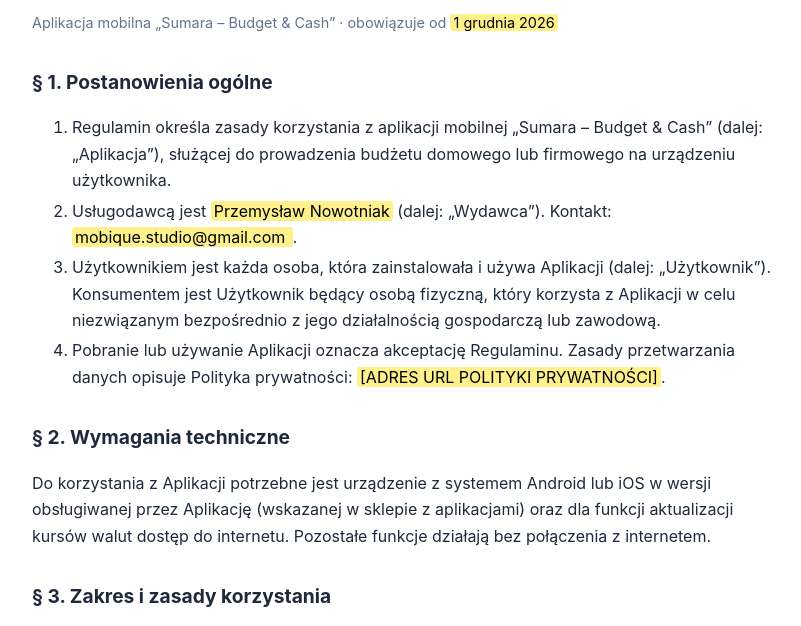
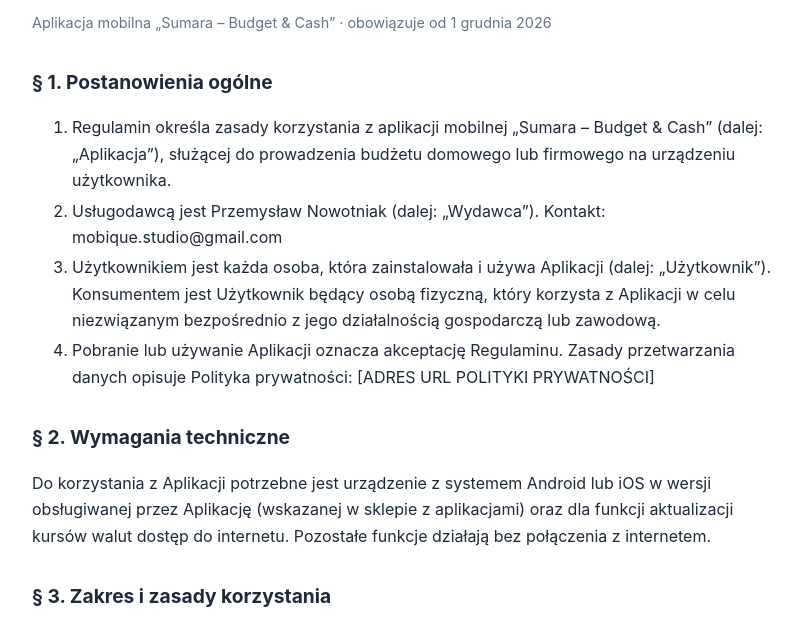
Before and after one commit to przemo98156/Sumara-Budget-Cash-Flow, a plain HTML site: page regulamin.html in a window 1280 px wide. Shown: the part 106-732 px from the top of the page, without its empty margins (228-1029 px from the left). Drawn offline with Linux system fonts and the light colour scheme.

Commit message:
Update regulamin.html

```diff
--- a/regulamin.html
+++ b/regulamin.html
@@ -11,14 +11,14 @@ ul{padding-left:1.2rem}li{margin:.25rem 0}
 </style></head><body>
 
 <h1>Regulamin korzystania z aplikacji</h1>
-<p class="meta">Aplikacja mobilna „Sumara – Budget & Cash” · obowiązuje od <mark> 1 grudnia 2026</mark></p>
+<p class="meta">Aplikacja mobilna „Sumara – Budget & Cash” · obowiązuje od  1 grudnia 2026</mark></p>
 
 <h2>§ 1. Postanowienia ogólne</h2>
 <ol>
 <li>Regulamin określa zasady korzystania z aplikacji mobilnej „Sumara – Budget & Cash” (dalej: „Aplikacja”), służącej do prowadzenia budżetu domowego lub firmowego na urządzeniu użytkownika.</li>
-<li>Usługodawcą jest <mark>Przemysław Nowotniak</mark> (dalej: „Wydawca”). Kontakt: <mark> mobique.studio@gmail.com </mark>.</li>
+<li>Usługodawcą jest Przemysław Nowotniak</mark> (dalej: „Wydawca”). Kontakt:  mobique.studio@gmail.com </li>
 <li>Użytkownikiem jest każda osoba, która zainstalowała i używa Aplikacji (dalej: „Użytkownik”). Konsumentem jest Użytkownik będący osobą fizyczną, który korzysta z Aplikacji w celu niezwiązanym bezpośrednio z jego działalnością gospodarczą lub zawodową.</li>
-<li>Pobranie lub używanie Aplikacji oznacza akceptację Regulaminu. Zasady przetwarzania danych opisuje Polityka prywatności: <mark>[ADRES URL POLITYKI PRYWATNOŚCI]</mark>.</li>
+<li>Pobranie lub używanie Aplikacji oznacza akceptację Regulaminu. Zasady przetwarzania danych opisuje Polityka prywatności: [ADRES URL POLITYKI PRYWATNOŚCI]</li>
 </ol>
 
 <h2>§ 2. Wymagania techniczne</h2>
@@ -58,7 +58,7 @@ ul{padding-left:1.2rem}li{margin:.25rem 0}
 
 <h2>§ 8. Reklamacje</h2>
 <ol>
-<li>Reklamacje dotyczące działania Aplikacji można zgłaszać e-mailem na adres <mark> mobique.studio@gmail.com </mark>.</li>
+<li>Reklamacje dotyczące działania Aplikacji można zgłaszać e-mailem na adres  mobique.studio@gmail.com </li>
 <li>Zgłoszenie powinno zawierać opis problemu, model urządzenia, wersję systemu i wersję Aplikacji (Ustawienia systemu → Aplikacje) oraz  jeśli to możliwe zrzut ekranu.</li>
 <li>Wydawca rozpatruje reklamację w terminie 14 dni od jej otrzymania i informuje o wyniku na adres e-mail nadawcy.</li>
 <li>Konsument ma prawo do zgodności treści lub usługi cyfrowej z umową na zasadach określonych w ustawie o prawach konsumenta. Postanowienia Regulaminu nie ograniczają tych uprawnień.</li>
@@ -68,7 +68,7 @@ ul{padding-left:1.2rem}li{margin:.25rem 0}
 <h2>§ 9. Zmiany Aplikacji i Regulaminu</h2>
 <ol>
 <li>Wydawca może rozwijać, zmieniać lub ograniczać funkcje Aplikacji, a także zakończyć jej udostępnianie.</li>
-<li>Regulamin może być zmieniany z ważnych powodów, w szczególności zmian prawa, wymagań sklepów z aplikacjami lub funkcjonalności Aplikacji. Zmiany wchodzą w życie z chwilą opublikowania pod adresem <mark>[ADRES URL REGULAMINU]</mark>, a dla korzystających z Aplikacji - po zainstalowaniu aktualizacji lub dalszym korzystaniu po poinformowaniu o zmianie. Użytkownik, który nie akceptuje zmian, musi zaprzestać korzystania z Aplikacji i ją odinstalować.</li>
+<li>Regulamin może być zmieniany z ważnych powodów, w szczególności zmian prawa, wymagań sklepów z aplikacjami lub funkcjonalności Aplikacji. Zmiany wchodzą w życie z chwilą opublikowania pod adresem [ADRES URL REGULAMINU]</mark>, a dla korzystających z Aplikacji - po zainstalowaniu aktualizacji lub dalszym korzystaniu po poinformowaniu o zmianie. Użytkownik, który nie akceptuje zmian, musi zaprzestać korzystania z Aplikacji i ją odinstalować.</li>
 <li>Jeśli w przyszłości Aplikacja zostanie wzbogacona o funkcje płatne, zasady ich zakupu, prawa odstąpienia od umowy i rozliczeń zostaną opisane odrębnie przed zakupem.</li>
 </ol>
 
```
